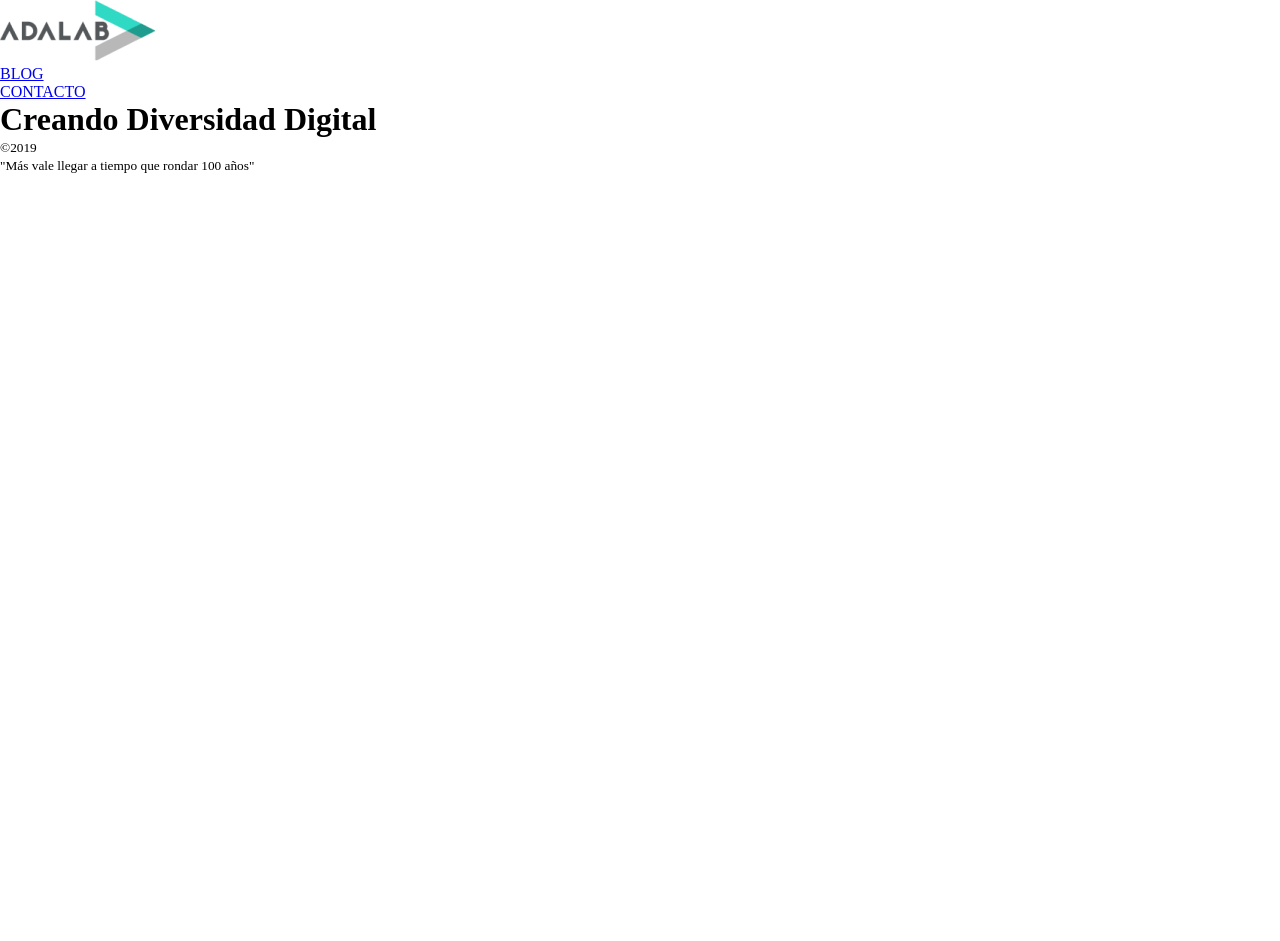
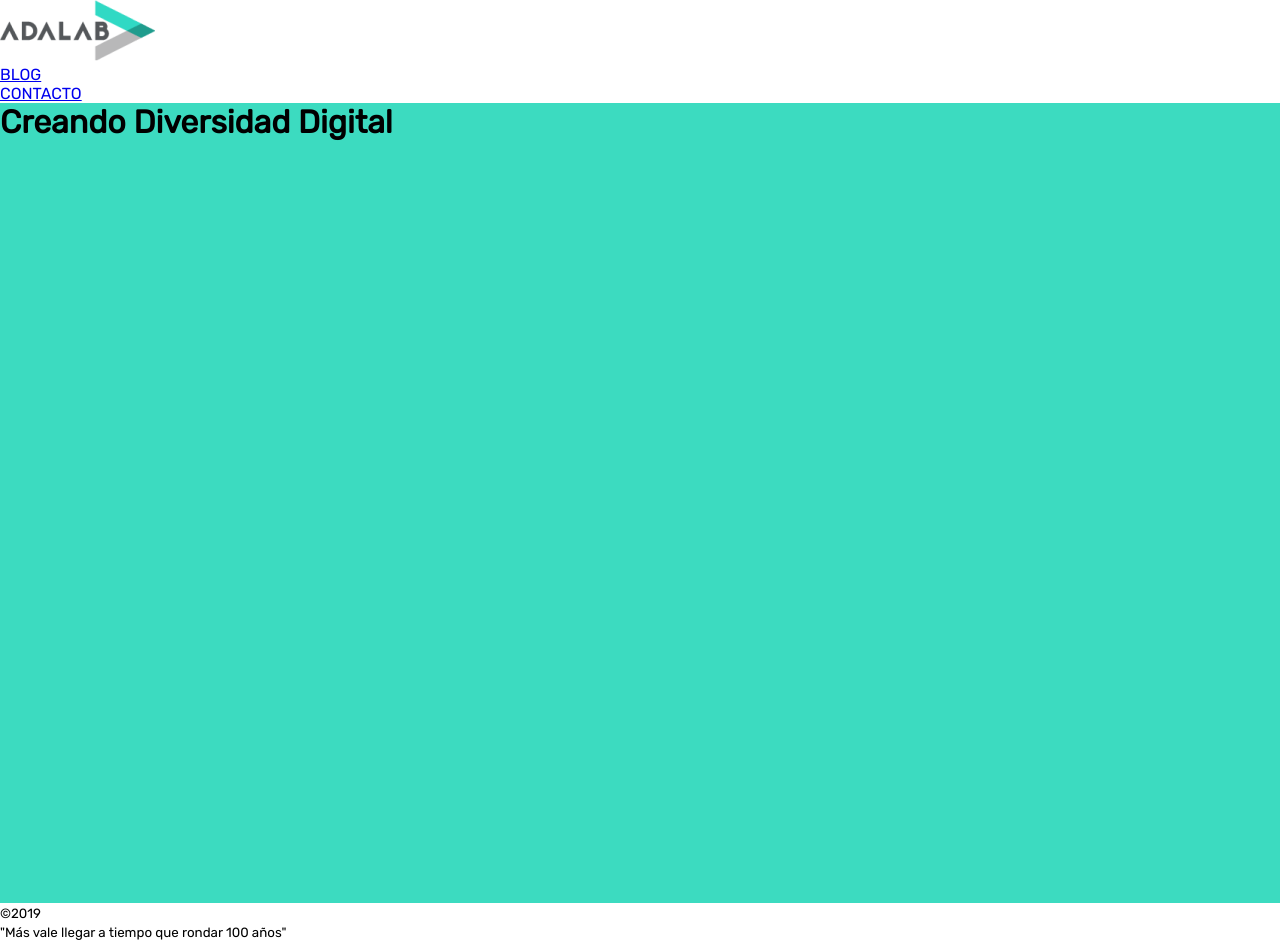
Before and after one commit to amandapadilla/m1-evaluacion-intermedia-amandapadilla, a plain HTML site: page index-correction.html in a window 1280 px wide. Before the commit the page ends 800 px from the top, so only its background shows below. Drawn offline with Linux system fonts and the light colour scheme.

Commit message:
CSS markup correction

```diff
--- a/index-correction.html
+++ b/index-correction.html
@@ -12,7 +12,7 @@
     <title>Adalab</title>
   </head>
   <body class="body">
-    <header class="header">
+    <header>
       <nav class="container">
         <img
           src="./images/logo_adalab_155x61.png"
@@ -34,7 +34,7 @@
         Creando Diversidad Digital
       </h1>
     </main>
-    <footer class="footer">
+    <footer>
       <small class="copy">
         &copy;2019<br />
         "Más vale llegar a tiempo que rondar 100 años"
--- a/styles/main-correction.css
+++ b/styles/main-correction.css
@@ -1,13 +1,27 @@
 *{
-    margin: 0;
+    margin:0;
     padding:0;
 }
 .body{
-
-}
-.header{
-    background-color: #ffffff;
+    font-family: 'Rubik', sans-serif;
+    background-color:#ffffff;
 }
 .container{
 
 }
+.logo{
+
+}
+.menu{
+
+}
+.main{
+    background-color:#3CDBC0;
+min-height:100vh;
+}
+.motto{
+
+}
+.copy{
+
+}
```
